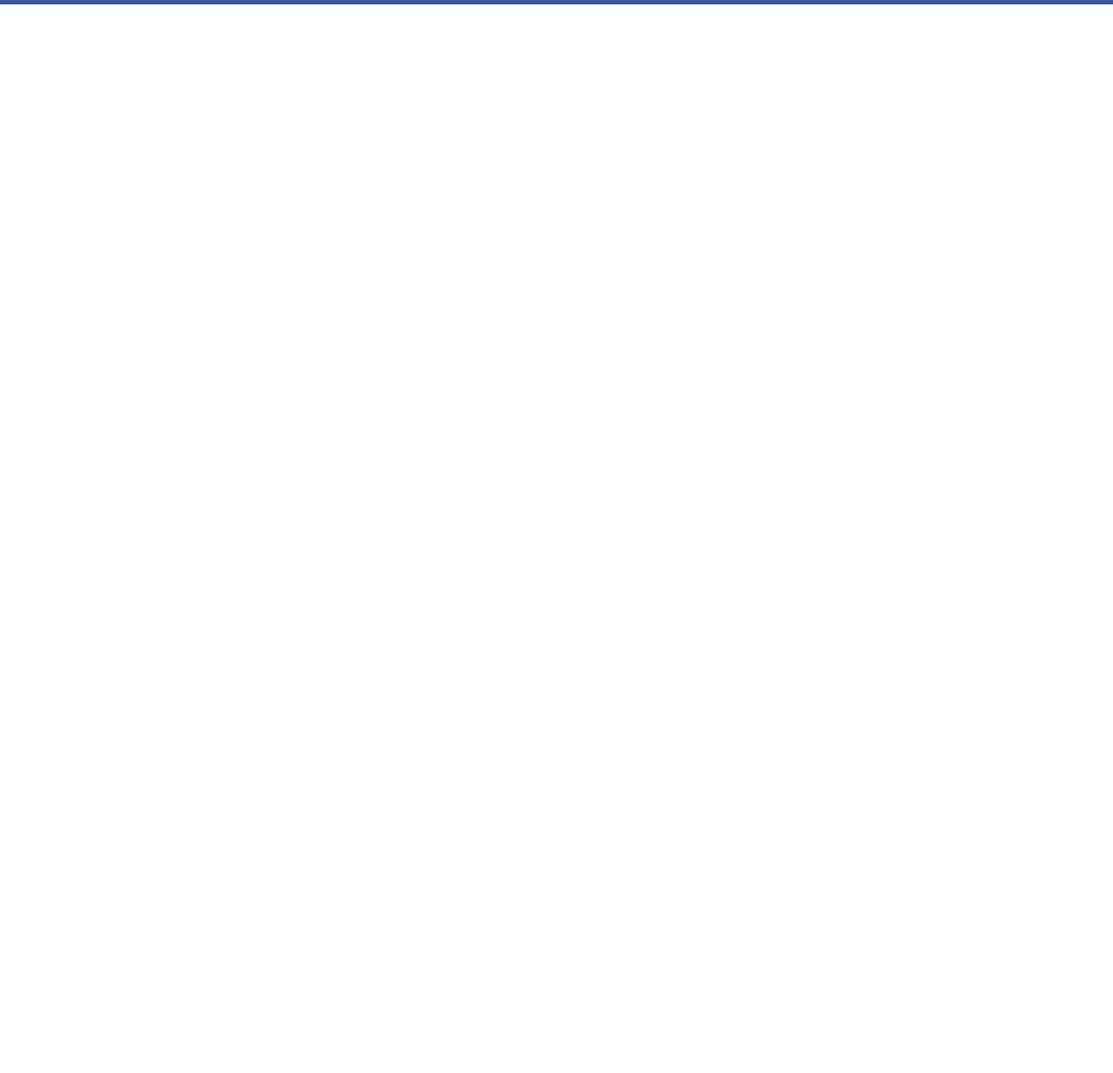
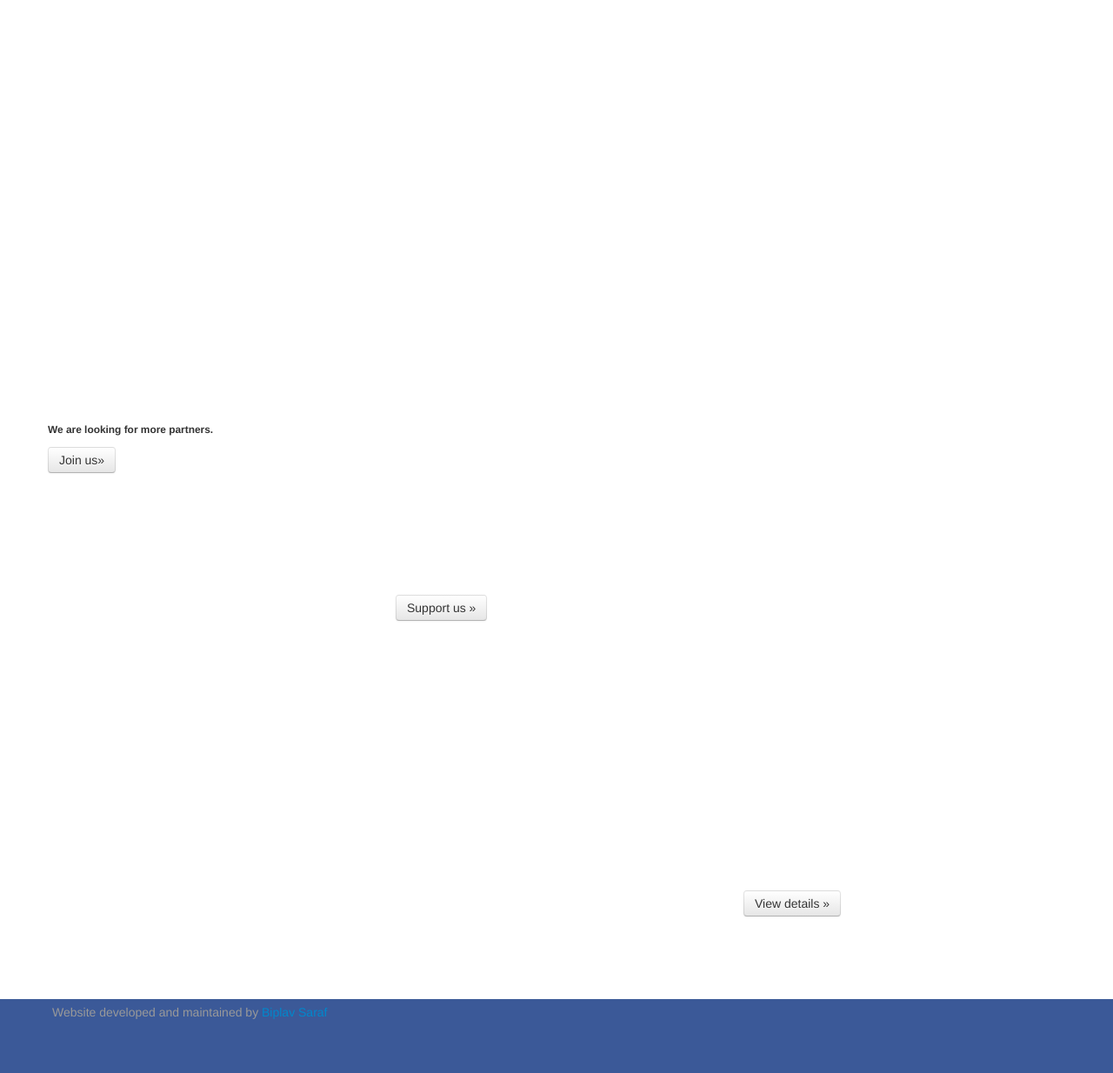
Before and after one commit to biplav/donateoldspecatacles.org, a Django app: page / in a window 1280 px wide. Shown: the part 647-1881 px from the top of the page at 87% size. Before the commit the page ends 652 px from the top, so only its background shows below. Run offline with Django 3.2, Linux system fonts and the light colour scheme; data that the repository does not hold is empty; some libraries are stand-ins or nearby versions.

Commit message:
UI enhancements

```diff
--- a/donatespectacles/templates/base.html
+++ b/donatespectacles/templates/base.html
@@ -11,23 +11,26 @@
     <!-- Le styles -->
     <link href={% static "/static/css/bootstrap.css" %} rel="stylesheet">
     <style>
-      body {
-        padding-top: 60px; /* 60px to make the container go all the way to the bottom of the topbar */
-      }
-
+	* {
+	margin: 0;
+	}
+	html, body {
+		height: 100%;
+	}
 	/* Wrapper for page content to push down footer */
       #wrap {
         min-height: 100%;
         height: auto !important;
         height: 100%;
         /* Negative indent footer by it's height */
-        margin: 0 auto -60px;
+        margin: 0 auto -85px;
       }
 
       /* Set the fixed height of the footer here */
       #push,
       #footer {
-        height: 60px;
+        height: 85px;
+	clear:both;
       }
       #footer {
         background-color: #3B5998;
@@ -49,15 +52,11 @@
       -------------------------------------------------- */
       /* Not required for template or sticky footer method. */
 
-      .container {
-        width: auto;
-        #max-width: 680px;
-      }
-      .container .credit {
-        margin: 20px 0;
+     .credit {
+        margin: 5px 5px;
       }
     </style>
-    <link href="{%static "/static/css/bootstrap-responsive.css" %} rel="stylesheet">
+    <link href="{%static "/static/css/bootstrap-responsive.css" %}" rel="stylesheet">
 
     <!-- HTML5 shim, for IE6-8 support of HTML5 elements -->
     <!--[if lt IE 9]>
@@ -110,23 +109,31 @@
                     <li><a href="#">Media</a></li>
                   </ul>
 		<li><a>Total Donations: {{ latest_count}}</a></li>
-                </li>
-              </ul>
+	  	</li>
+            </li>
+	    </li>
+	    </ul>
             </div><!--/.nav-collapse -->
+	<div class="credit navbar-form pull-right">
+         <div class="fb-like" data-href="https://www.facebook.com/donateoldspectacles" data-width="50" data-action="like" data-show-faces="false" data-send="false" data-layout="button_count"></div>
           </div>
+
+	</div>
         </div>
-
+</div>
 
       <!-- Begin page content -->
       <div class="container">
         {% block content %}{% endblock %}
       </div>
-
-
+	</div>
+	<div id='push'></div>
+	</div>
 	<div id="footer">
       		<div class="container">
         		<div class="muted credit">
-				<div class="fb-like" data-href="https://www.facebook.com/donateoldspectacles" data-width="450" data-action="like" data-show-faces="false" data-send="true"></div></div>
+		Website developed and maintained by <a href="http://www.facebook.com/biplav.saraf" target="_blank">Biplav Saraf</a><div class="fb-follow" data-href="https://www.facebook.com/biplav.saraf" data-width="450" data-colorscheme="dark" data-layout="box_count" data-show-faces="false"></div>
+			</div>
 		 </div>
       </div>
 
--- a/donatespectacles/templates/index.html
+++ b/donatespectacles/templates/index.html
@@ -1,4 +1,5 @@
 {% extends "base.html" %}
+{% load static %}
 
 {% block content %}
 <div class="hero-unit">
@@ -24,18 +25,45 @@
       <div class="row">
         <div class="span4">
           <h2>NGO Partners</h2>
-          <p>Donec id elit non mi porta gravida at eget metus. Fusce dapibus, tellus ac cursus commodo, tortor mauris condimentum nibh, ut fermentum massa justo sit amet risus. Etiam porta sem malesuada magna mollis euismod. Donec sed odio dui. </p>
-          <p><a class="btn" href="#">View details &raquo;</a></p>
+          <p><div class="media">
+		<a target="_blank" href="http://snehadeep.org.in/" class="pull-left">
+			<img class="media-object" src="{% static "images/snehadeep.png" %}" />
+		</a>
+		<div class="media-body">
+    		<h4 class="media-heading">Snehadeep Trust for Disabled</h4>
+		Snehadeep Trust for the Disabled was established in 1999 by three visually impaired graduates, who had a strong will to empower the disabled with life opportunities, which they had fought so hard for.
+		</div>
+	</div>
+	<h6> We are looking for more partners. </h6>
+	</p>
+          <p><a class="btn" href="#">Join us&raquo;</a></p>
         </div>
         <div class="span4">
           <h2>Optical Partners</h2>
-          <p>Donec id elit non mi porta gravida at eget metus. Fusce dapibus, tellus ac cursus commodo, tortor mauris condimentum nibh, ut fermentum massa justo sit amet risus. Etiam porta sem malesuada magna mollis euismod. Donec sed odio dui. </p>
-          <p><a class="btn" href="#">View details &raquo;</a></p>
+	<div class="media">
+                <a target="_blank" href="http://www.donateoldspectacles.org/" class="pull-left">
+                        <img class="media-object" src="{% static "images/blank.png" %}" />
+                </a>
+                <div class="media-body">
+                <h4 class="media-heading">Be Featured here.</h4>
+		Currently we are looking for opticals to support us in this noble cause. If you are interested in helping us in the cause, please write to us. Helping us in the cause will also help opticals to generate more lead and aquire more cutomers.
+                </div>
+        </div></p>
+        <a class="btn" href="#">Support us &raquo;</a></p>
        </div>
         <div class="span4">
           <h2>Corporate Partners</h2>
-          <p>Donec sed odio dui. Cras justo odio, dapibus ac facilisis in, egestas eget quam. Vestibulum id ligula porta felis euismod semper. Fusce dapibus, tellus ac cursus commodo, tortor mauris condimentum nibh, ut fermentum massa justo sit amet risus.</p>
-          <p><a class="btn" href="#">View details &raquo;</a></p>
+	<div class="media">
+                <a target="_blank" href="http://www.donateoldspectacles.org/" class="pull-left">
+                        <img class="media-object" src="{% static "images/blank.png" %}" />
+                </a>
+                <div class="media-body">
+                <h4 class="media-heading">Be Featured here.</h4>
+               As a corporate organisation, you can run campaingns to collect old spectacles from the employees and hand it over to us. Running such campaign is simple and hassle free. Your employees also benefits from the same as we provide them with discount coupons for next purpose. And the entire process is transparent as once can track the donation on the site.
+                </div>
+        </div></p>
+
+          <a class="btn" href="#">View details &raquo;</a></p>
         </div>
       </div>
 
```
Also changed, not shown: donatespectacles/settings.py (line endings or trailing spaces), 1 other file.
